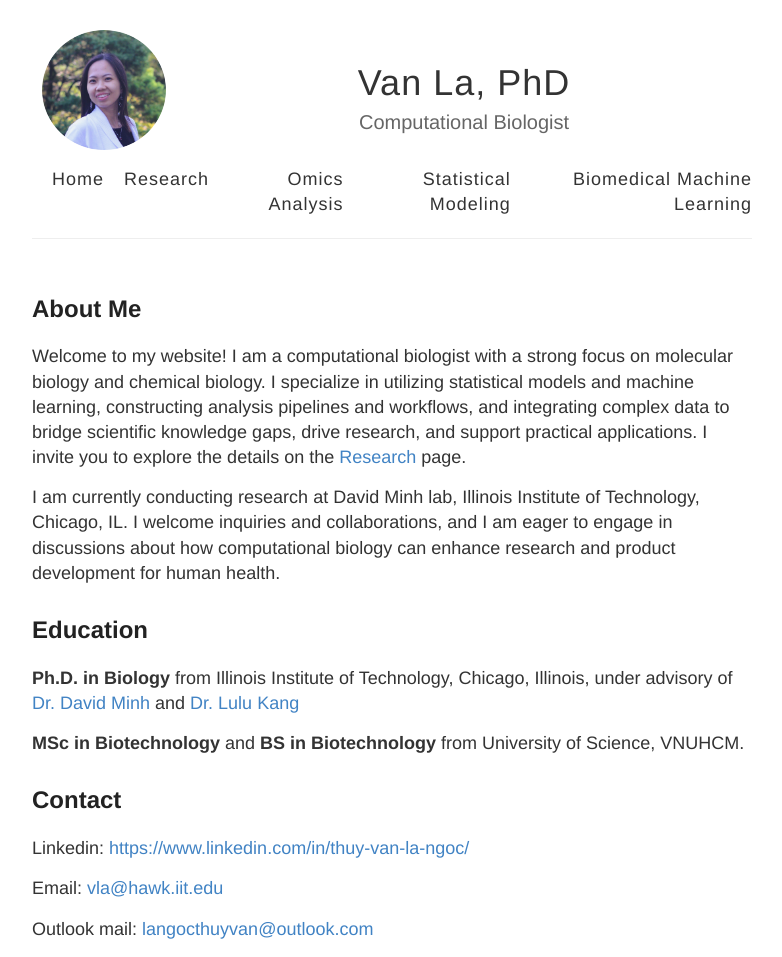
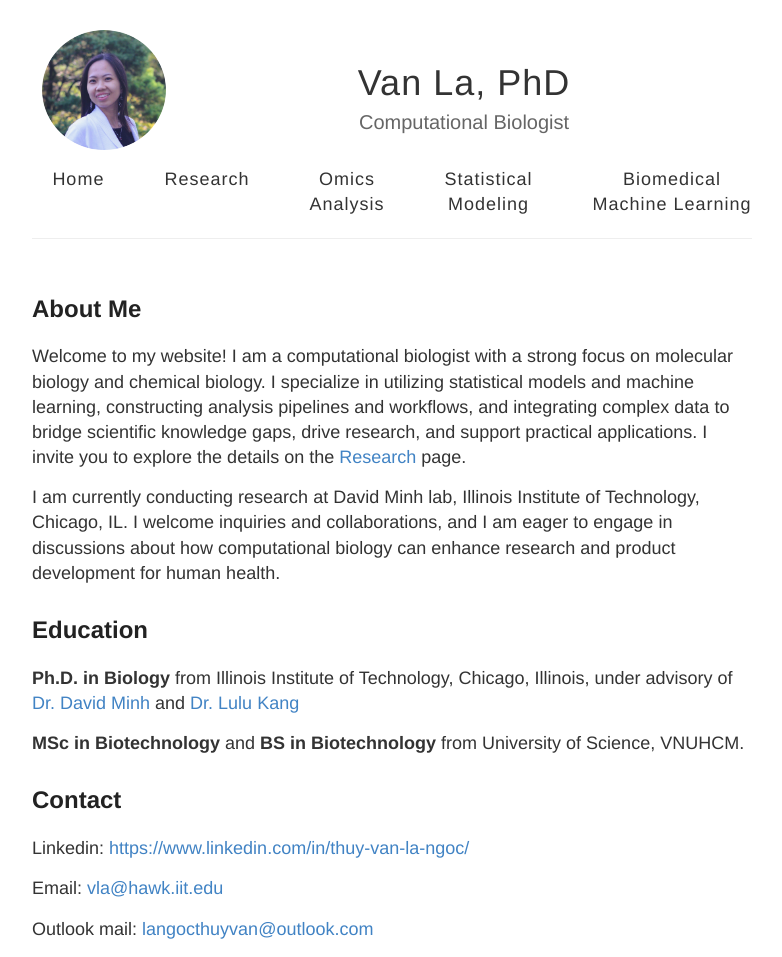
Before and after one commit to vanngocthuyla/Data_Analysis, a Jekyll site: the page built from index.md, in a window 1280 px wide. Shown: the whole page, without its empty margins (248-1030 px from the left). Built offline with Jekyll 4.4.1, drawn with Linux system fonts in a browser that asks for light colours.

Commit message:
Update default.html

```diff
--- a/_layouts/default.html
+++ b/_layouts/default.html
@@ -62,12 +62,12 @@
           </div>
 
           <!-- Navigation outside the info box -->
-          <nav style="margin-top: 20px; text-align: center; display: flex; justify-content: center;">
-            <a href="{{ site.url }}" style="center: 20px;">Home</a>
-            <a href="{{ site.url }}/research" style="center: 20px;">Research</a>
-            <a href="{{ site.url }}/omics" style="center: 20px;">Omics Analysis</a>
-            <a href="{{ site.url }}/modeling" style="center: 20px;">Statistical Modeling</a>
-            <a href="{{ site.url }}/machine_learning" style="center: 20px;">Biomedical Machine Learning</a>
+          <nav style="margin-top: 20px; text-align: center; display: flex; justify-content: center; gap: 40px;">
+            <a href="{{ site.url }}" style="text-align: center;">Home</a>
+            <a href="{{ site.url }}/research" style="text-align: center;">Research</a>
+            <a href="{{ site.url }}/omics" style="text-align: center;">Omics<br>Analysis</a>
+            <a href="{{ site.url }}/modeling" style="text-align: center;">Statistical<br>Modeling</a>
+            <a href="{{ site.url }}/machine_learning" style="text-align: center;">Biomedical<br>Machine Learning</a>
           </nav>
         </header>
       </div>
```
